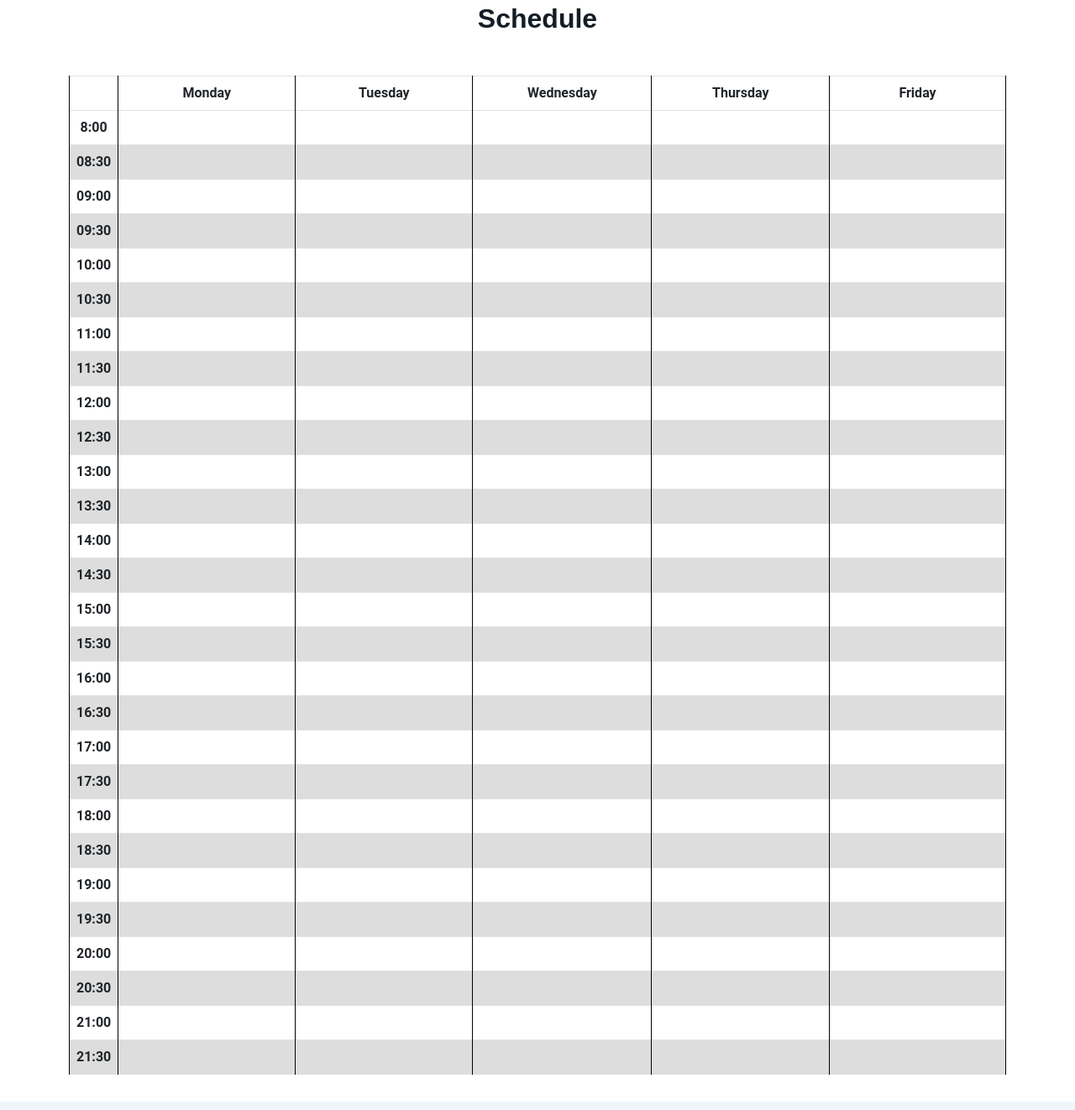
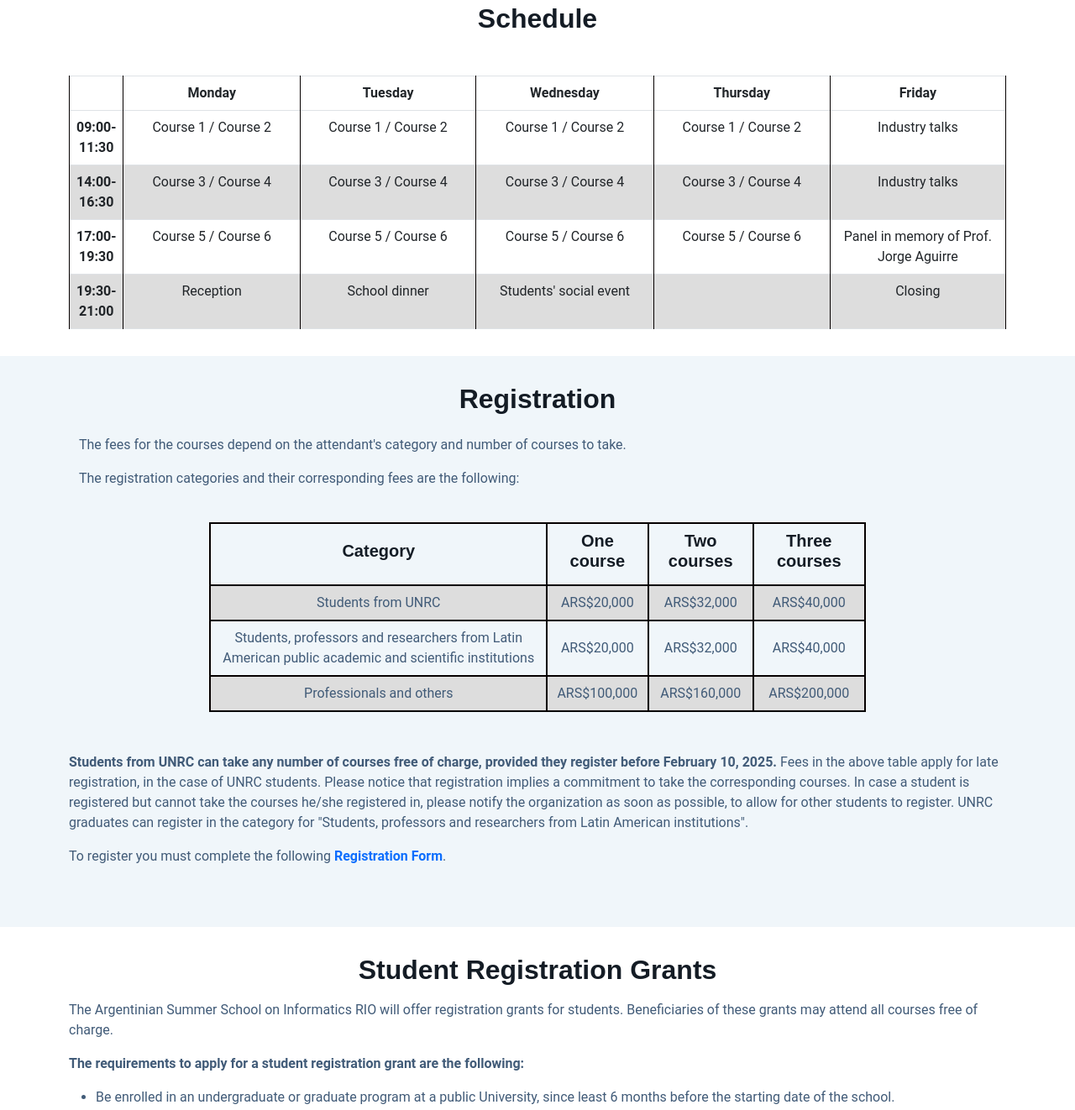
Before and after one commit to cesarcorne/rio2025, a plain HTML site: page index.html in a window 1280 px wide. Shown: the part 3489-4811 px from the top of the page at 84% size. Drawn offline with nearby package versions, Linux system fonts and the light colour scheme.

Commit message:
preliminary program

```diff
--- a/index.html
+++ b/index.html
@@ -458,228 +458,36 @@
 				</thead>
 				<tbody>
 					<tr>
-						<th>8:00</th>
-						<td></td>
-						<td></td>
-						<td></td>
-						<td></td>
-						<td></td>
+						<th>09:00-11:30</th>
+						<td>Course 1 / Course 2</td>
+						<td>Course 1 / Course 2</td>
+						<td>Course 1 / Course 2</td>
+						<td>Course 1 / Course 2</td>
+						<td>Industry talks</td>
 					</tr>
 					<tr>
-						<th>08:30</th>
-						<td></td>
-						<td></td>
-						<td></td>
-						<td></td>
-						<td></td>
+						<th>14:00-16:30</th>
+						<td>Course 3 / Course 4</td>
+						<td>Course 3 / Course 4</td>
+						<td>Course 3 / Course 4</td>
+						<td>Course 3 / Course 4</td>
+						<td>Industry talks</td>
 					</tr>
 					<tr>
-						<th>09:00</th>
-						<td></td>
-						<td></td>
-						<td></td>
-						<td></td>
-						<td></td>
+						<th>17:00-19:30</th>
+						<td>Course 5 / Course 6</td>
+						<td>Course 5 / Course 6</td>
+						<td>Course 5 / Course 6</td>
+						<td>Course 5 / Course 6</td>
+						<td>Panel in memory of Prof. Jorge Aguirre</td>
 					</tr>
 					<tr>
-						<th>09:30</th>
+						<th>19:30-21:00</th>
+						<td>Reception</td>
+						<td>School dinner</td>
+						<td>Students' social event</td>
 						<td></td>
-						<td></td>
-						<td></td>
-						<td></td>
-						<td></td>
-					</tr>
-					<tr>
-						<th>10:00</th>
-						<td></td>
-						<td></td>
-						<td></td>
-						<td></td>
-						<td></td>
-					</tr>
-					<tr>
-						<th>10:30</th>
-						<td></td>
-						<td></td>
-						<td></td>
-						<td></td>
-						<td></td>
-					</tr>
-					<tr>
-						<th>11:00</th>
-						<td></td>
-						<td></td>
-						<td></td>
-						<td></td>
-						<td></td>
-					</tr>
-					<tr>
-						<th>11:30</th>
-						<td></td>
-						<td></td>
-						<td></td>
-						<td></td>
-						<td></td>
-					</tr>
-					<tr>
-						<th>12:00</th>
-						<td></td>
-						<td></td>
-						<td></td>
-						<td></td>
-						<td></td>
-					</tr>
-					<tr>
-						<th>12:30</th>
-						<td></td>
-						<td></td>
-						<td></td>
-						<td></td>
-						<td></td>
-					</tr>
-					<tr>
-						<th>13:00</th>
-						<td></td>
-						<td></td>
-						<td></td>
-						<td></td>
-						<td></td>
-					</tr>
-					<tr>
-						<th>13:30</th>
-						<td></td>
-						<td></td>
-						<td></td>
-						<td></td>
-						<td></td>
-					</tr>
-					<tr>
-						<th>14:00</th>
-						<td></td>
-						<td></td>
-						<td></td>
-						<td></td>
-						<td></td>
-					</tr>
-					<tr>
-						<th>14:30</th>
-						<td></td>
-						<td></td>
-						<td></td>
-						<td></td>
-						<td></td>
-					</tr>
-					<tr>
-						<th>15:00</th>
-						<td></td>
-						<td></td>
-						<td></td>
-						<td></td>
-						<td></td>
-					</tr>
-					<tr>
-						<th>15:30</th>
-						<td></td>
-						<td></td>
-						<td></td>
-						<td></td>
-						<td></td>
-					</tr>
-					<tr>
-						<th>16:00</th>
-						<td></td>
-						<td></td>
-						<td></td>
-						<td></td>
-						<td></td>
-					</tr>
-					<tr>
-						<th>16:30</th>
-						<td></td>
-						<td></td>
-						<td></td>
-						<td></td>
-						<td></td>
-					</tr>
-					<tr>
-						<th>17:00</th>
-						<td></td>
-						<td></td>
-						<td></td>
-						<td></td>
-						<td></td>
-					</tr>
-					<tr>
-						<th>17:30</th>
-						<td></td>
-						<td></td>
-						<td></td>
-						<td></td>
-						<td></td>
-					</tr>
-					<tr>
-						<th>18:00</th>
-						<td></td>
-						<td></td>
-						<td></td>
-						<td></td>
-						<td></td>
-					</tr>
-					<tr>
-						<th>18:30</th>
-						<td></td>
-						<td></td>
-						<td></td>
-						<td></td>
-						<td></td>
-					</tr>
-					<tr>
-						<th>19:00</th>
-						<td></td>
-						<td></td>
-						<td></td>
-						<td></td>
-						<td></td>
-					</tr>
-					<tr>
-						<th>19:30</th>
-						<td></td>
-						<td></td>
-						<td></td>
-						<td></td>
-						<td></td>
-					</tr>
-					<tr>
-						<th>20:00</th>
-						<td></td>
-						<td></td>
-						<td></td>
-						<td></td>
-						<td></td>
-					</tr>
-					<tr>
-						<th>20:30</th>
-						<td></td>
-						<td></td>
-						<td></td>
-						<td></td>
-						<td></td>
-					</tr>
-					<tr>
-						<th>21:00</th>
-						<td></td>
-						<td></td>
-						<td></td>
-						<td></td>
-						<td></td>
-					</tr>
-					<tr>
-						<th>21:30</th>
-						<td></td>
-						<td></td>
-						<td></td>
-						<td></td>
-						<td></td>
+						<td>Closing</td>
 					</tr>
 				</tbody>
 			</table>
```
